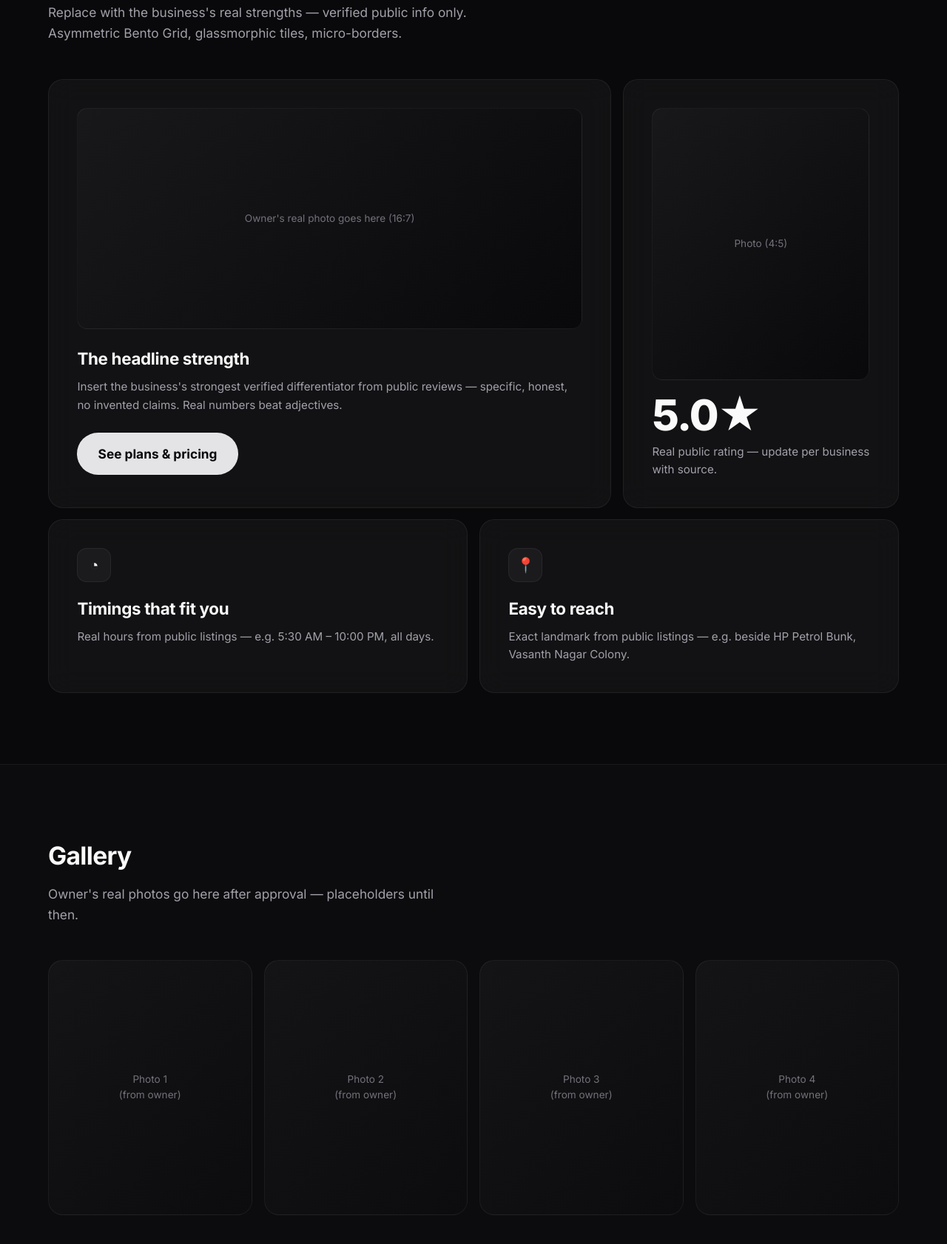
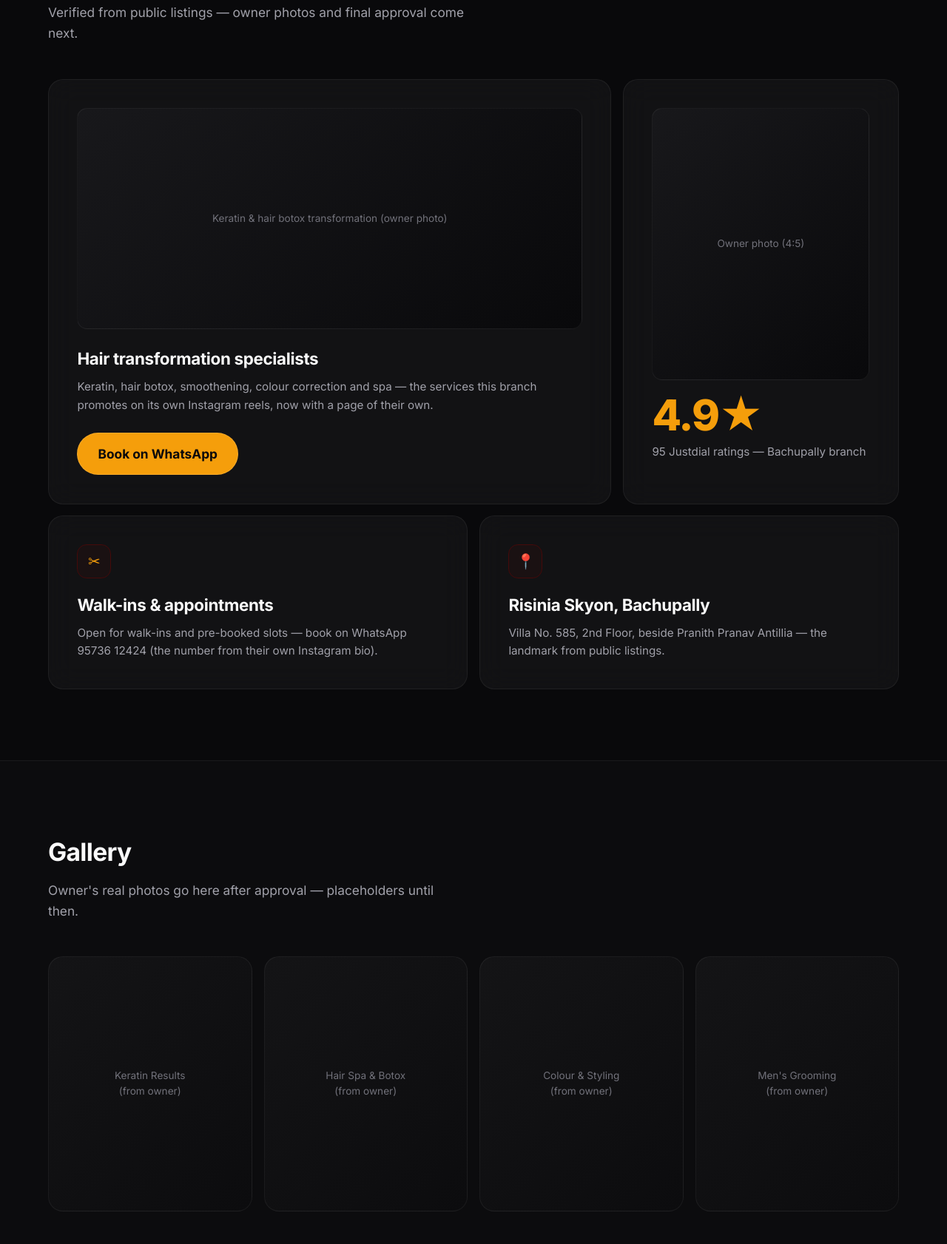
Before and after one commit to GowthamRedddy/habibs-hair-beauty-unisex-salon-bachupally-demo, a plain HTML site: page index.html in a window 1280 px wide. Shown: the part 1108-2790 px from the top of the page at 74% size. Drawn offline with nearby package versions, Linux system fonts and the light colour scheme.

Commit message:
Publish demo: Habibs Hair & Beauty Unisex Salon (Bachupally)

```diff
--- a/index.html
+++ b/index.html
@@ -180,6 +180,22 @@
     [data-reveal]{opacity:1!important;filter:none!important;transform:none!important}
   }
 </style>
+
+<style>:root{--accent:#dc2626;}
+  .kicker{color:#f59e0b;border-color:#450a0a;background:#450a0a26;}
+  h1 em{background:linear-gradient(90deg,#f59e0b 20%,#450a0a);-webkit-background-clip:text;background-clip:text;}
+  .stat{color:#f59e0b;}
+  .tile .icon{color:#f59e0b;border-color:#450a0a;background:#450a0a26;}
+  .btn{background:#f59e0b;}
+</style>
+
+<style>:root{--accent:#dc2626;}
+  .kicker{color:#f59e0b;border-color:#450a0a;background:#450a0a26;}
+  h1 em{background:linear-gradient(90deg,#f59e0b 20%,#450a0a);-webkit-background-clip:text;background-clip:text;}
+  .stat{color:#f59e0b;}
+  .tile .icon{color:#f59e0b;border-color:#450a0a;background:#450a0a26;}
+  .btn{background:#f59e0b;}
+</style>
 </head>
 <body>
 
@@ -198,9 +214,9 @@
     <div class="wrap">
       <span class="kicker" data-hero-stagger>Villa No. 585, 2nd Floor, Risinia Skyon, beside Pranith Pranav Antillia, Bachupally, Hyderabad, Hyderabad</span>
       <h1 data-hero-stagger>Habibs Hair & Beauty Unisex Salon (Bachupally)<br><em>— experience it online</em></h1>
-      <p class="lead" data-hero-stagger>Everything about Habibs Hair & Beauty Unisex Salon (Bachupally) in one premium place — browse, choose, and book directly on WhatsApp in seconds.</p>
+      <p class="lead" data-hero-stagger>The new Habib's branch at Risinia Skyon, Bachupally — keratin, hair botox, spa and expert styling for men and women. Walk-ins & appointments.</p>
       <div class="cta-row" data-hero-stagger>
-        <a class="btn wa" href="https://wa.me/91N/A(notpublic—verifyWhatsApponfirstcontact)?text=Namaste!%20I%20found%20Habibs Hair & Beauty Unisex Salon (Bachupally)%20online%20and%20want%20to%20know%20more."
+        <a class="btn wa" href="https://wa.me/919573612424?text=Namaste!%20I%20found%20Habibs%20Hair%20%26%20Beauty%20Bachupally%20online%20and%20want%20to%20book%20an%20appointment."
            aria-label="Chat with Habibs Hair & Beauty Unisex Salon (Bachupally) on WhatsApp">💬 WhatsApp Us</a>
         <a class="btn ghost" href="#services">Explore Services</a>
       </div>
@@ -211,28 +227,28 @@
   <section id="services">
     <div class="wrap">
       <h2 class="sec" data-reveal="0">Why customers choose Habibs Hair & Beauty Unisex Salon (Bachupally)</h2>
-      <p class="sec-sub" data-reveal="0.05">Replace with the business's real strengths — verified public info only. Asymmetric Bento Grid, glassmorphic tiles, micro-borders.</p>
+      <p class="sec-sub" data-reveal="0.05">Verified from public listings — owner photos and final approval come next.</p>
       <div class="bento">
         <article class="tile t-a" data-reveal="0" data-tilt>
-          <div class="media">Owner's real photo goes here (16:7)</div>
-          <h3>The headline strength</h3>
-          <p>Insert the business's strongest verified differentiator from public reviews — specific, honest, no invented claims. Real numbers beat adjectives.</p>
-          <a class="btn" style="margin-top:1.6rem" href="#contact">See plans &amp; pricing</a>
+          <div class="media">Keratin &amp; hair botox transformation (owner photo)</div>
+          <h3>Hair transformation specialists</h3>
+          <p>Keratin, hair botox, smoothening, colour correction and spa — the services this branch promotes on its own Instagram reels, now with a page of their own.</p>
+          <a class="btn" style="margin-top:1.6rem" href="https://wa.me/919573612424?text=Namaste!%20I%20found%20Habibs%20Hair%20%26%20Beauty%20Bachupally%20online%20and%20want%20to%20book%20an%20appointment." aria-label="WhatsApp Habibs-Hair-Beauty-Unisex-Salon-Bachupally">Book on WhatsApp</a>
         </article>
         <article class="tile tile-b t-b" data-reveal="0.08" data-tilt>
-          <div class="media">Photo (4:5)</div>
-          <div class="stat">5.0★</div>
-          <p class="stat-sub">Real public rating — update per business with source.</p>
+          <div class="media">Owner photo (4:5)</div>
+          <div class="stat">4.9★</div>
+          <p class="stat-sub">95 Justdial ratings — Bachupally branch</p>
         </article>
         <article class="tile t-c" data-reveal="0" data-tilt>
-          <div class="icon">◔</div>
-          <h3>Timings that fit you</h3>
-          <p>Real hours from public listings — e.g. 5:30 AM – 10:00 PM, all days.</p>
+          <div class="icon">✂</div>
+          <h3>Walk-ins &amp; appointments</h3>
+          <p>Open for walk-ins and pre-booked slots — book on WhatsApp 95736 12424 (the number from their own Instagram bio).</p>
         </article>
         <article class="tile t-d" data-reveal="0.08" data-tilt>
           <div class="icon">📍</div>
-          <h3>Easy to reach</h3>
-          <p>Exact landmark from public listings — e.g. beside HP Petrol Bunk, Vasanth Nagar Colony.</p>
+          <h3>Risinia Skyon, Bachupally</h3>
+          <p>Villa No. 585, 2nd Floor, beside Pranith Pranav Antillia — the landmark from public listings.</p>
         </article>
       </div>
     </div>
@@ -244,10 +260,10 @@
       <h2 class="sec" data-reveal="0">Gallery</h2>
       <p class="sec-sub" data-reveal="0.05">Owner's real photos go here after approval — placeholders until then.</p>
       <div class="gallery">
-        <div class="ph" data-reveal="0" data-tilt>Photo 1<br>(from owner)</div>
-        <div class="ph" data-reveal="0.06" data-tilt>Photo 2<br>(from owner)</div>
-        <div class="ph" data-reveal="0.12" data-tilt>Photo 3<br>(from owner)</div>
-        <div class="ph" data-reveal="0.18" data-tilt>Photo 4<br>(from owner)</div>
+        <div class="ph" data-reveal="0.0" data-tilt>Keratin Results<br>(from owner)</div>
+        <div class="ph" data-reveal="0.06" data-tilt>Hair Spa &amp; Botox<br>(from owner)</div>
+        <div class="ph" data-reveal="0.12" data-tilt>Colour &amp; Styling<br>(from owner)</div>
+        <div class="ph" data-reveal="0.18" data-tilt>Men's Grooming<br>(from owner)</div>
       </div>
     </div>
   </section>
@@ -256,9 +272,11 @@
   <section id="contact">
     <div class="wrap">
       <div class="contact-card" data-reveal="0" data-tilt>
-        <h2>Visit or message us</h2>
-        <p>Habibs Hair & Beauty Unisex Salon (Bachupally) · Villa No. 585, 2nd Floor, Risinia Skyon, beside Pranith Pranav Antillia, Bachupally, Hyderabad, Hyderabad</p>
-        <a class="btn wa" href="https://wa.me/91N/A(notpublic—verifyWhatsApponfirstcontact)" aria-label="Open WhatsApp chat with Habibs Hair & Beauty Unisex Salon (Bachupally)">💬 Chat on WhatsApp</a>
+        <h2>Book your visit</h2>
+        <p>Habibs Hair & Beauty Unisex Salon (Bachupally) · Bachupally, Hyderabad</p>
+        <a class="btn wa" href="https://wa.me/919573612424?text=Namaste!%20I%20found%20Habibs%20Hair%20%26%20Beauty%20Bachupally%20online%20and%20want%20to%20book%20an%20appointment."
+           aria-label="Open WhatsApp chat">💬 Chat on WhatsApp</a>
+        <a class="btn ghost" style="margin-left:.6rem" href="https://www.google.com/maps/search/?api=1&query=Habibs+Hair+and+Beauty+Unisex+Salon%2C+Risinia+Skyon%2C+Bachupally%2C+Hyderabad">📍 Get Directions</a>
       </div>
     </div>
   </section>
```
